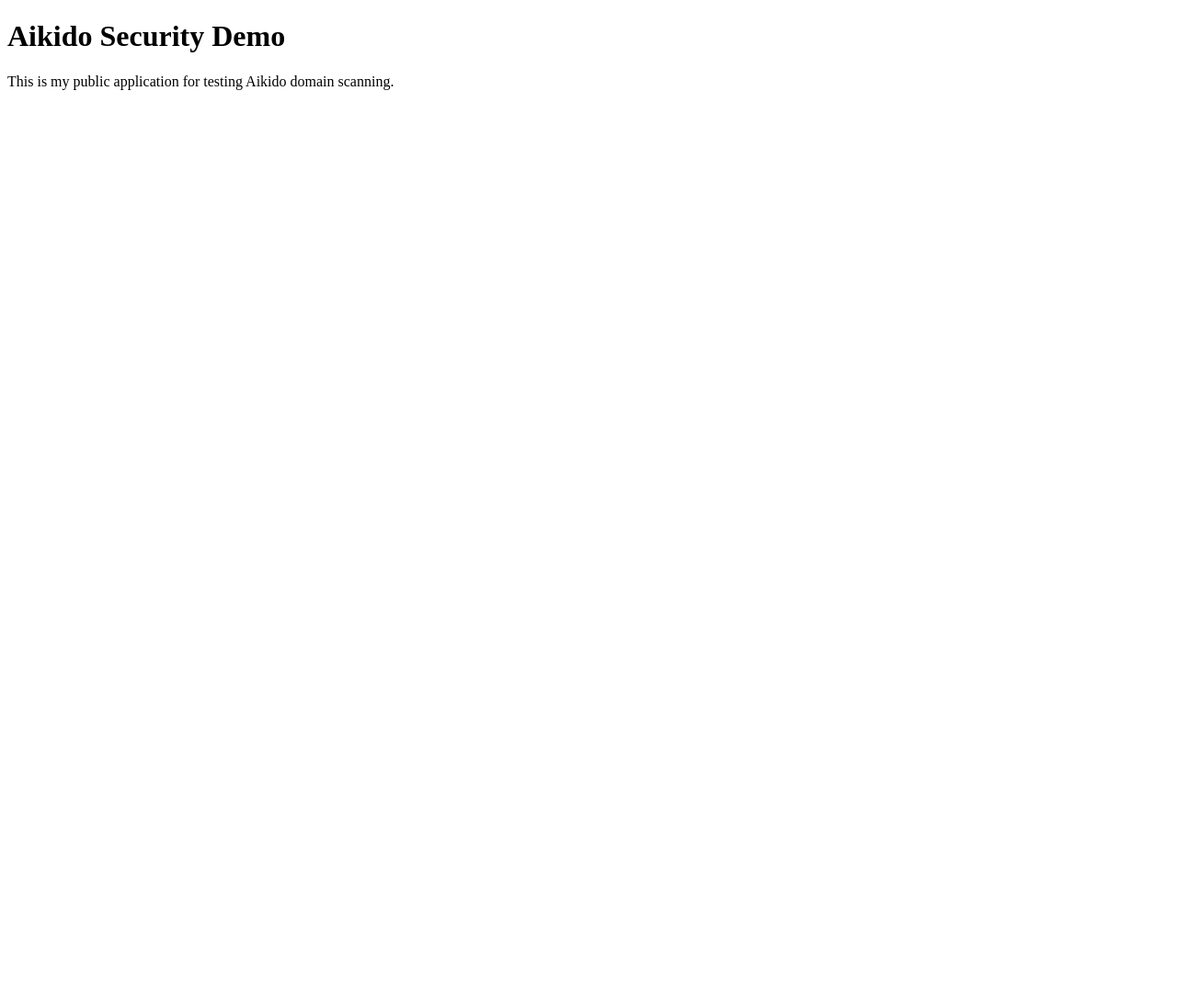
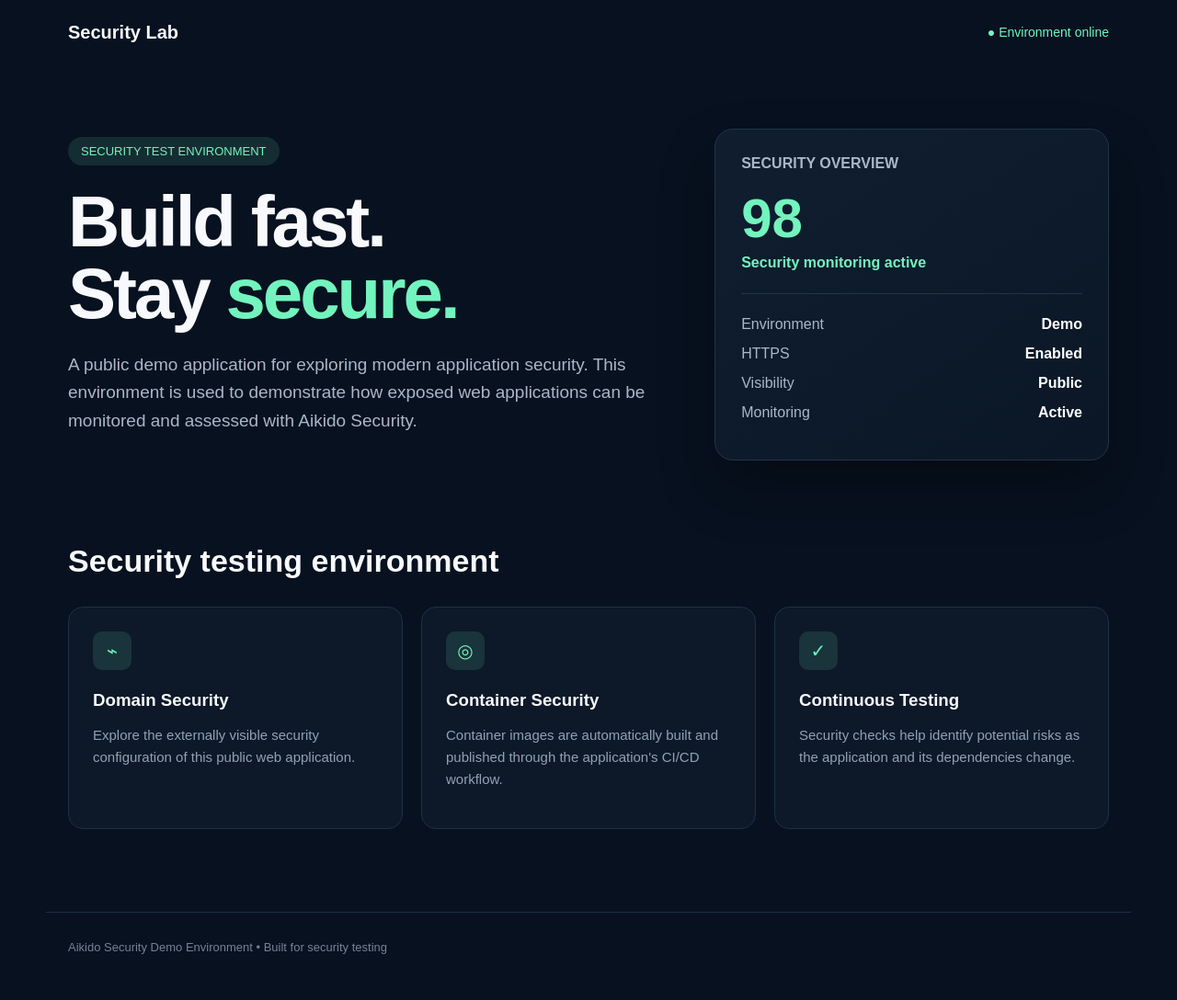
Before and after one commit to manonverhaeghe123-art/aikido-container-demo, a plain HTML site: page index.html in a window 1280 px wide. Shown: the whole page at 92% size. Before the commit the page ends 800 px from the top, so only its background shows below. Drawn offline with Linux system fonts and the light colour scheme.

Commit message:
Update index.html

```diff
--- a/index.html
+++ b/index.html
@@ -1,10 +1,294 @@
 <!DOCTYPE html>
-<html>
+<html lang="en">
 <head>
+  <meta charset="UTF-8">
+  <meta name="viewport" content="width=device-width, initial-scale=1.0">
   <title>Aikido Security Demo</title>
+
+  <style>
+    * {
+      box-sizing: border-box;
+    }
+
+    body {
+      margin: 0;
+      font-family: Arial, Helvetica, sans-serif;
+      background: #07111f;
+      color: #f7f9fc;
+    }
+
+    nav {
+      height: 70px;
+      display: flex;
+      align-items: center;
+      justify-content: space-between;
+      max-width: 1180px;
+      margin: auto;
+      padding: 0 24px;
+    }
+
+    .logo {
+      font-size: 20px;
+      font-weight: 700;
+    }
+
+    .status {
+      color: #73f3be;
+      font-size: 14px;
+    }
+
+    .hero {
+      max-width: 1180px;
+      margin: 70px auto 40px;
+      padding: 0 24px;
+      display: grid;
+      grid-template-columns: 1.2fr 0.8fr;
+      gap: 60px;
+      align-items: center;
+    }
+
+    .badge {
+      display: inline-block;
+      padding: 8px 14px;
+      border-radius: 20px;
+      background: rgba(115, 243, 190, 0.12);
+      color: #73f3be;
+      font-size: 13px;
+      margin-bottom: 22px;
+    }
+
+    h1 {
+      font-size: clamp(44px, 7vw, 78px);
+      line-height: 1;
+      letter-spacing: -3px;
+      margin: 0 0 24px;
+    }
+
+    h1 span {
+      color: #73f3be;
+    }
+
+    .intro {
+      color: #aab7c7;
+      font-size: 19px;
+      line-height: 1.6;
+      max-width: 650px;
+    }
+
+    .scan-card {
+      background: linear-gradient(145deg, #101e30, #0b1726);
+      border: 1px solid #20344b;
+      border-radius: 20px;
+      padding: 28px;
+      box-shadow: 0 30px 60px rgba(0,0,0,.3);
+    }
+
+    .scan-card h3 {
+      margin-top: 0;
+      font-size: 16px;
+      color: #aab7c7;
+    }
+
+    .score {
+      font-size: 60px;
+      font-weight: 700;
+      color: #73f3be;
+      margin: 15px 0 5px;
+    }
+
+    .secure {
+      color: #73f3be;
+      font-weight: 600;
+    }
+
+    .divider {
+      height: 1px;
+      background: #20344b;
+      margin: 24px 0;
+    }
+
+    .detail {
+      display: flex;
+      justify-content: space-between;
+      margin: 14px 0;
+      color: #aab7c7;
+    }
+
+    .detail strong {
+      color: #fff;
+    }
+
+    .features {
+      max-width: 1180px;
+      margin: 90px auto;
+      padding: 0 24px;
+    }
+
+    .features h2 {
+      font-size: 34px;
+      margin-bottom: 30px;
+    }
+
+    .grid {
+      display: grid;
+      grid-template-columns: repeat(3, 1fr);
+      gap: 20px;
+    }
+
+    .feature {
+      background: #0d1928;
+      border: 1px solid #1d3045;
+      border-radius: 16px;
+      padding: 26px;
+    }
+
+    .icon {
+      width: 42px;
+      height: 42px;
+      background: rgba(115, 243, 190, 0.12);
+      color: #73f3be;
+      border-radius: 10px;
+      display: flex;
+      align-items: center;
+      justify-content: center;
+      font-size: 20px;
+    }
+
+    .feature h3 {
+      margin: 22px 0 10px;
+    }
+
+    .feature p {
+      color: #91a1b4;
+      line-height: 1.6;
+      font-size: 15px;
+    }
+
+    footer {
+      max-width: 1180px;
+      margin: auto;
+      padding: 30px 24px 50px;
+      border-top: 1px solid #1d3045;
+      color: #738397;
+      font-size: 13px;
+    }
+
+    @media (max-width: 800px) {
+      .hero {
+        grid-template-columns: 1fr;
+        margin-top: 35px;
+      }
+
+      .grid {
+        grid-template-columns: 1fr;
+      }
+
+      h1 {
+        letter-spacing: -2px;
+      }
+    }
+  </style>
 </head>
+
 <body>
-  <h1>Aikido Security Demo</h1>
-  <p>This is my public application for testing Aikido domain scanning.</p>
+
+  <nav>
+    <div class="logo">Security Lab</div>
+    <div class="status">● Environment online</div>
+  </nav>
+
+  <main>
+
+    <section class="hero">
+
+      <div>
+        <div class="badge">SECURITY TEST ENVIRONMENT</div>
+
+        <h1>
+          Build fast.<br>
+          Stay <span>secure.</span>
+        </h1>
+
+        <p class="intro">
+          A public demo application for exploring modern application security.
+          This environment is used to demonstrate how exposed web applications
+          can be monitored and assessed with Aikido Security.
+        </p>
+      </div>
+
+      <div class="scan-card">
+        <h3>SECURITY OVERVIEW</h3>
+
+        <div class="score">98</div>
+        <div class="secure">Security monitoring active</div>
+
+        <div class="divider"></div>
+
+        <div class="detail">
+          <span>Environment</span>
+          <strong>Demo</strong>
+        </div>
+
+        <div class="detail">
+          <span>HTTPS</span>
+          <strong>Enabled</strong>
+        </div>
+
+        <div class="detail">
+          <span>Visibility</span>
+          <strong>Public</strong>
+        </div>
+
+        <div class="detail">
+          <span>Monitoring</span>
+          <strong>Active</strong>
+        </div>
+      </div>
+
+    </section>
+
+    <section class="features">
+
+      <h2>Security testing environment</h2>
+
+      <div class="grid">
+
+        <div class="feature">
+          <div class="icon">⌁</div>
+          <h3>Domain Security</h3>
+          <p>
+            Explore the externally visible security configuration of this
+            public web application.
+          </p>
+        </div>
+
+        <div class="feature">
+          <div class="icon">◎</div>
+          <h3>Container Security</h3>
+          <p>
+            Container images are automatically built and published through
+            the application's CI/CD workflow.
+          </p>
+        </div>
+
+        <div class="feature">
+          <div class="icon">✓</div>
+          <h3>Continuous Testing</h3>
+          <p>
+            Security checks help identify potential risks as the application
+            and its dependencies change.
+          </p>
+        </div>
+
+      </div>
+
+    </section>
+
+  </main>
+
+  <footer>
+    Aikido Security Demo Environment • Built for security testing
+  </footer>
+
 </body>
 </html>
```
